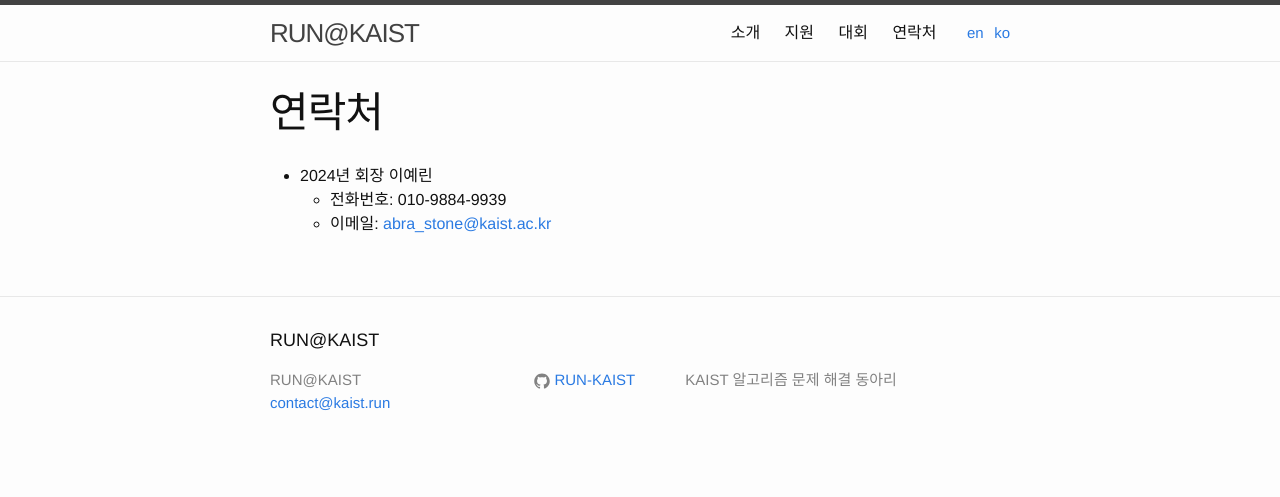
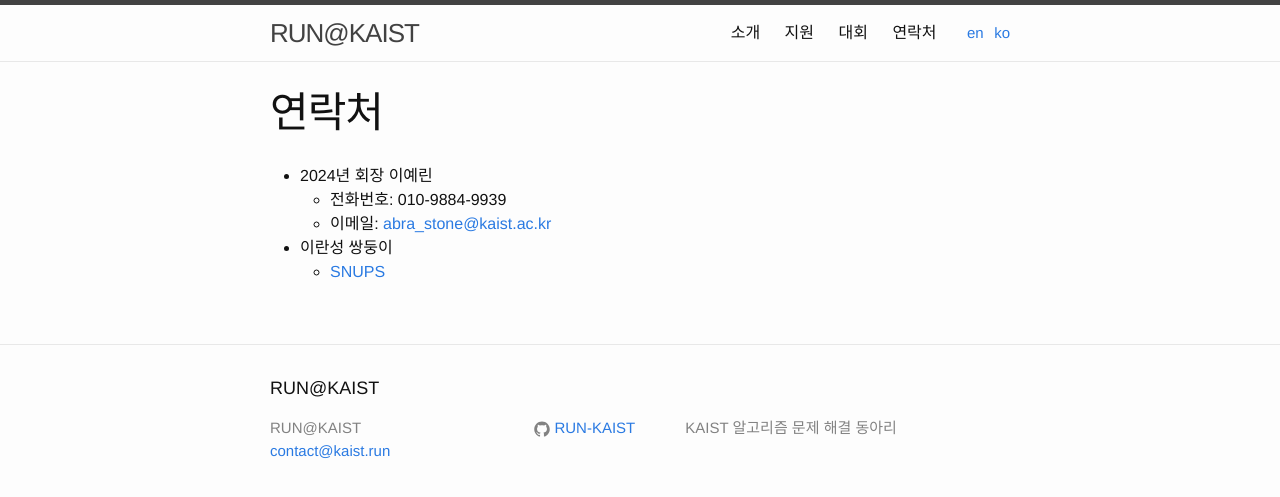
Before and after one commit to RUN-KAIST/kaist.run, a Jekyll site: the page built from contact/ko.md, in a window 1280 px wide. Shown: the top 497 px of the page. Built offline with Jekyll 4.4.1, drawn with Linux system fonts in a browser that asks for light colours.

Commit message:
Update ko.md

```diff
--- a/contact/ko.md
+++ b/contact/ko.md
@@ -10,3 +10,5 @@ order: 100
 - 2024년 회장 이예린
   - 전화번호: 010-9884-9939
   - 이메일: [abra_stone@kaist.ac.kr](mailto:abra_stone@kaist.ac.kr)
+- 이란성 쌍둥이
+  - [SNUPS](https://snups.org)
```
